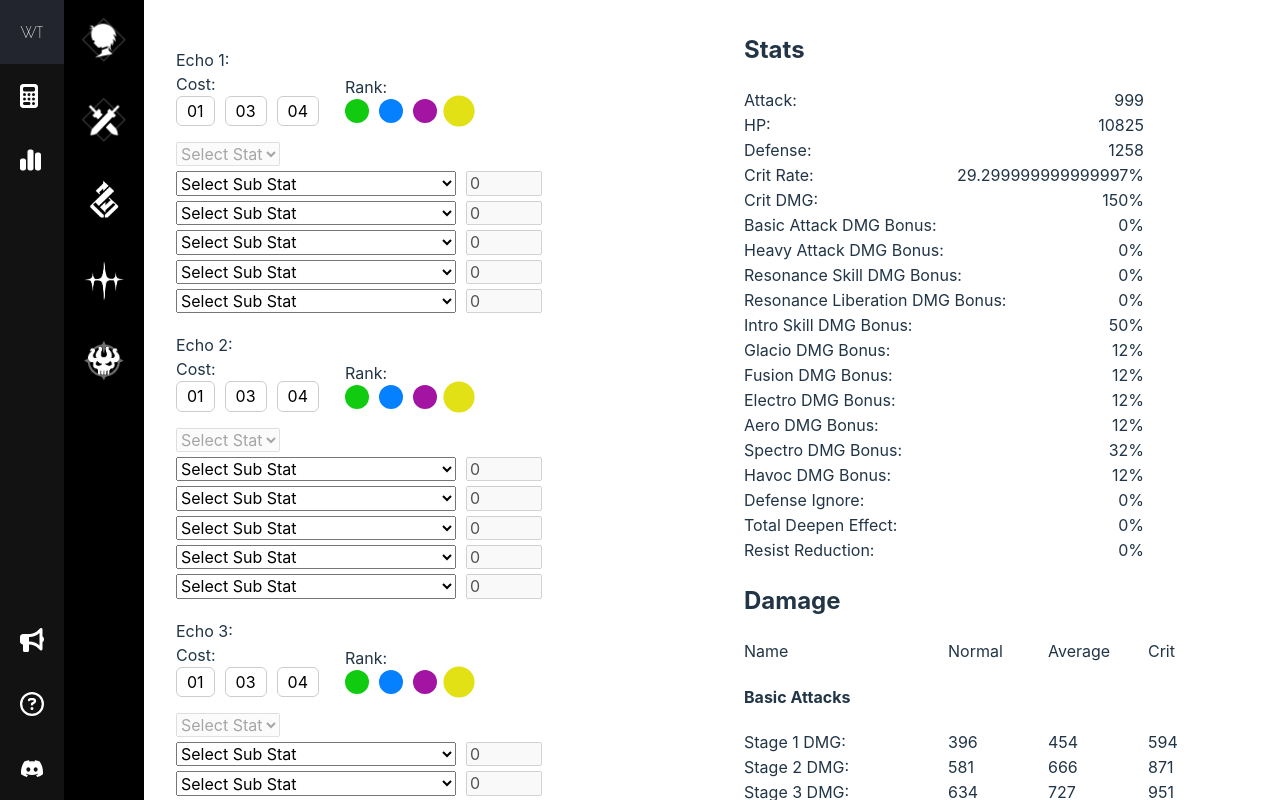
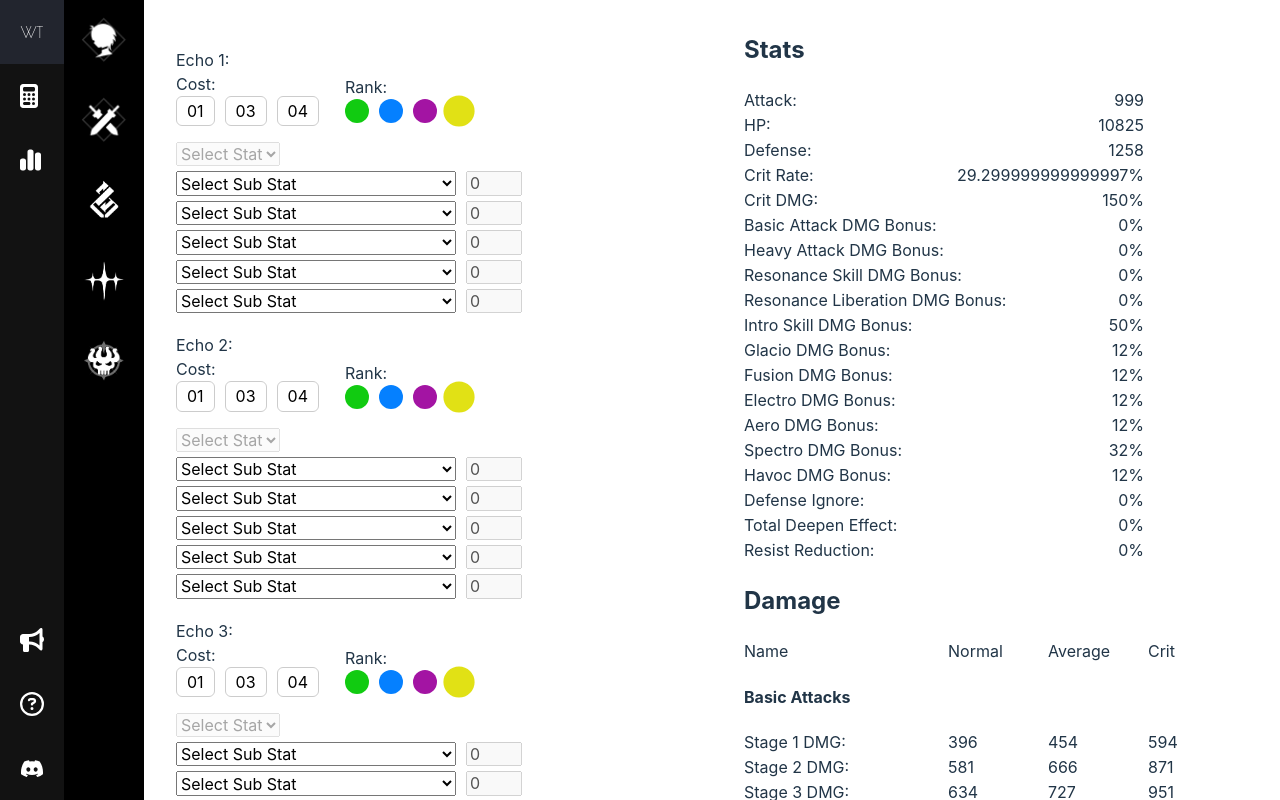
Before and after one commit to ryanbenson/wuthering-waves-optimizer, a Vue app: page / in a window 1280 px wide. Both pictures are taken after a click on the item 104 px from the left and 200 px from the top of the page. Built offline with nearby package versions, Linux system fonts and the light colour scheme.

Commit message:
Enables deselecting values in echoes, fixes input width on echoes

```diff
--- a/src/components/CalculatorEchoes.vue
+++ b/src/components/CalculatorEchoes.vue
@@ -34,14 +34,14 @@
         v-model="echo.stat"
         @change="updateTotalStats"
         :disabled="!echo.type">
-        <option value="" disabled>Select Stat</option>
+        <option value="">Select Stat</option>
         <option v-for="stat in getStats(echo.type)" :key="stat" :value="stat">
           {{ getReadableLabel(stat) }}
         </option>
       </select>
       <div v-for="i in 5" :key="i" class="sub-stat-selector">
         <select v-model="echo.subStats[i - 1].type" @change="updateTotalStats">
-          <option value="" disabled>Select Sub Stat</option>
+          <option value="">Select Sub Stat</option>
           <option v-for="subStat in subStats" :key="subStat" :value="subStat">
             {{ getReadableLabel(subStat) }}
           </option>
@@ -52,14 +52,15 @@
           :max="getSubStatRange(echo.subStats[i - 1].type).max"
           type="number"
           :disabled="!echo.subStats[i - 1].type"
-          @input="updateTotalStats" />
+          @input="updateTotalStats"
+          class="sub-stat__input" />
       </div>
     </div>
     <div class="set-bonus-selector">
       <label>Set Bonuses:</label>
       <div>
         <select v-model="setBonuses[0].type" @change="updateTotalStats">
-          <option value="" disabled>Select 2 Set Bonus</option>
+          <option value="">Select 2 Set Bonus</option>
           <option
             v-for="setBonus in twoSetBonuses"
             :key="setBonus"
@@ -71,7 +72,7 @@
           v-model="setBonuses[1].type"
           @change="updateTotalStats"
           :disabled="!setBonuses[0].type">
-          <option value="" disabled>Select 2 Set Bonus</option>
+          <option value="">Select 2 Set Bonus</option>
           <option
             v-for="setBonus in twoSetBonuses"
             :key="setBonus"
@@ -86,7 +87,7 @@
           v-model="setBonuses[2].type"
           @change="updateTotalStats"
           :disabled="!setBonuses[0].type && !setBonuses[1].type">
-          <option value="" disabled>Select 5 Set Bonus</option>
+          <option value="">Select 5 Set Bonus</option>
           <option
             v-for="setBonus in fiveSetBonuses"
             :key="setBonus"
@@ -450,4 +451,8 @@ export default {
   transform: scale(1.3);
   box-shadow: 0 0 5px rgba(255, 255, 255, 0.5);
 }
+.sub-stat__input {
+  max-width: 3rem;
+  width: 3rem;
+}
 </style>
```
